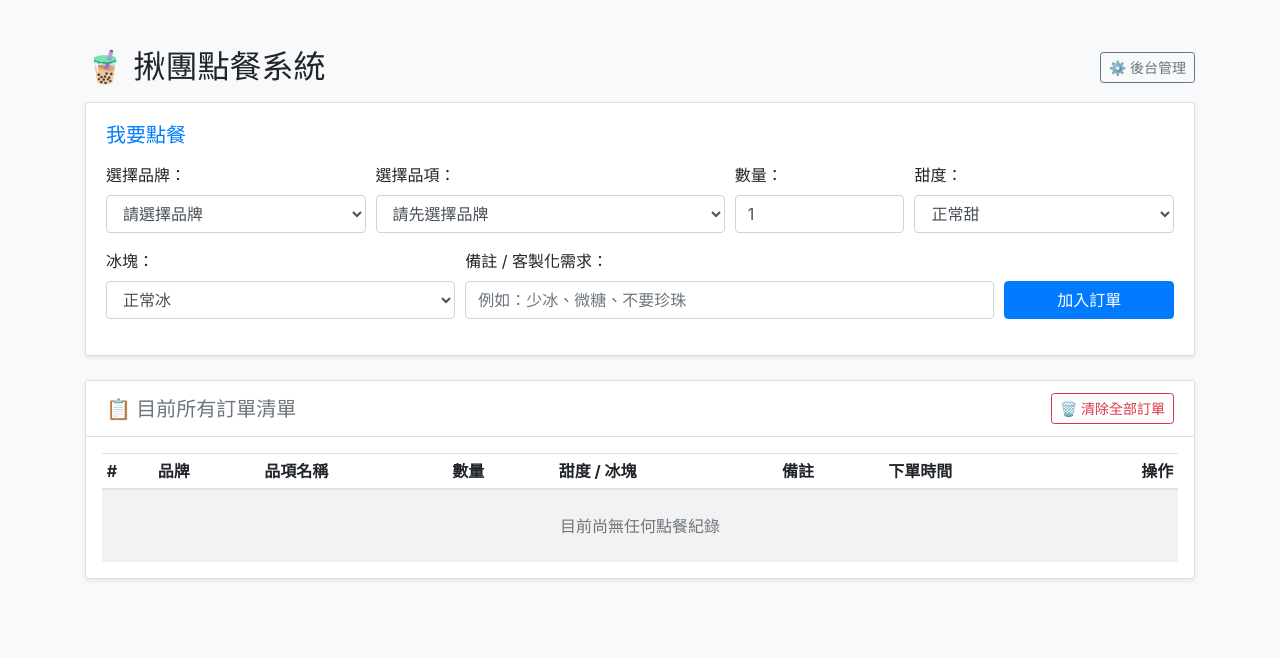
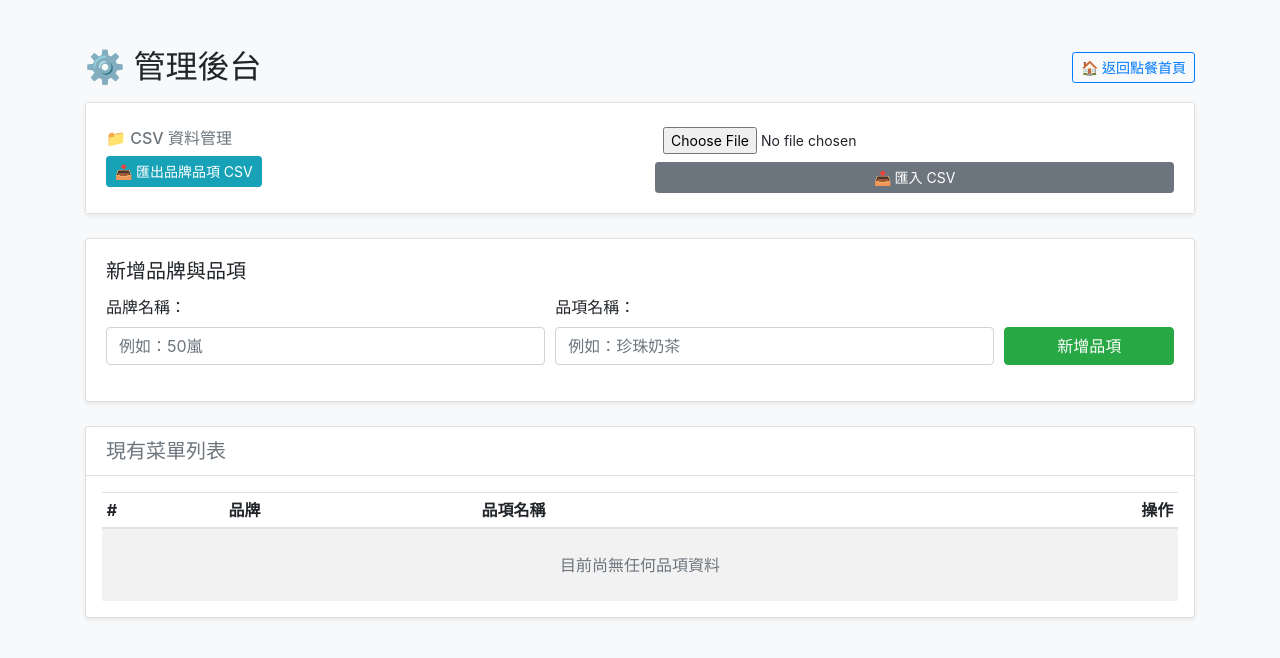
Before and after one commit to aesir6126-create/123456, a Flask app: page /admin in a window 1280 px wide. Shown: the top 658 px of the page. Run offline with Flask 3, Linux system fonts and the light colour scheme; data that the repository does not hold is empty.

Commit message:
Update admin.html

```diff
--- a/templates/admin.html
+++ b/templates/admin.html
@@ -3,10 +3,9 @@
 <head>
     <meta charset="UTF-8">
     <meta name="viewport" content="width=device-width, initial-scale=1.0">
-    <title>揪團點餐系統</title>
+    <title>品牌與品項管理後台</title>
     <link rel="stylesheet" href="https://cdn.jsdelivr.net/npm/bootstrap@4.6.2/dist/css/bootstrap.min.css">
     <style>
-        /* 針對行動裝置微調間距與表格文字大小 */
         @media (max-width: 768px) {
             body {
                 font-size: 14px;
@@ -24,129 +23,87 @@
 <body class="bg-light">
     <div class="container mt-3 mt-md-5 mb-5">
         <div class="d-flex justify-content-between align-items-center mb-3">
-            <h2 class="mb-0">🧋 揪團點餐系統</h2>
-            <a href="/admin" class="btn btn-outline-secondary btn-sm">⚙️ 後台管理</a>
+            <h2 class="mb-0">⚙️ 管理後台</h2>
+            <a href="/" class="btn btn-outline-primary btn-sm">🏠 返回點餐首頁</a>
         </div>
 
-        <!-- 點餐表單卡片 -->
+        <!-- CSV 匯入與匯出工具列 -->
         <div class="card shadow-sm mb-4">
-            <div class="card-body">
-                <h5 class="card-title text-primary mb-3">我要點餐</h5>
-                <form action="/add" method="POST">
-                    <div class="form-row">
-                        <!-- 選擇品牌 -->
-                        <div class="form-group col-12 col-md-3">
-                            <label for="brandSelect">選擇品牌：</label>
-                            <select id="brandSelect" class="form-control" onchange="filterItems()">
-                                <option value="" disabled selected>請選擇品牌</option>
-                                {% for brand in brands %}
-                                <option value="{{ brand }}">{{ brand }}</option>
-                                {% endfor %}
-                            </select>
+            <div class="card-body bg-white">
+                <div class="row align-items-center">
+                    <div class="col-12 col-md-6 mb-3 mb-md-0">
+                        <h6 class="text-secondary mb-2">📁 CSV 資料管理</h6>
+                        <a href="/admin/export" class="btn btn-info btn-sm">📥 匯出品牌品項 CSV</a>
                     </div>
-
-                        <!-- 選擇品項 -->
-                        <div class="form-group col-12 col-md-4">
-                            <label for="itemSelect">選擇品項：</label>
-                            <select id="itemSelect" name="item_id" class="form-control" required>
-                                <option value="" disabled selected>請先選擇品牌</option>
-                                {% for item in menu_items %}
-                                <option value="{{ item.id }}" data-brand="{{ item.brand }}">{{ item.name }}</option>
-                                {% endfor %}
-                            </select>
+                    <div class="col-12 col-md-6">
+                        <form action="/admin/import" method="POST" enctype="multipart/form-data">
+                            <div class="form-group mb-2">
+                                <input type="file" name="csv_file" accept=".csv" class="form-control-file form-control-sm" required>
                             </div>
-
-                        <!-- 數量 -->
-                        <div class="form-group col-6 col-md-2">
-                            <label for="qty">數量：</label>
-                            <input type="number" class="form-control" id="qty" name="qty" value="1" min="1" required>
+                            <button type="submit" class="btn btn-secondary btn-sm btn-block" onclick="return confirm('確定要匯入此 CSV 檔案嗎？（重複的品項將會被略過）');">📤 匯入 CSV</button>
+                        </form>
                     </div>
-
-                        <!-- 甜度 -->
-                        <div class="form-group col-6 col-md-3">
-                            <label for="sweetness">甜度：</label>
-                            <select class="form-control" id="sweetness" name="sweetness">
-                                <option value="正常甜">正常甜</option>
-                                <option value="少糖">少糖</option>
-                                <option value="半糖">半糖</option>
-                                <option value="微糖">微糖</option>
-                                <option value="無糖">無糖</option>
-                            </select>
+                </div>
             </div>
         </div>
 
+        <!-- 新增或修改表單 -->
+        <div class="card shadow-sm mb-4">
+            <div class="card-body">
+                <h5 class="card-title">{% if edit_item %}修改品項資料{% else %}新增品牌與品項{% endif %}</h5>
+                <form action="{% if edit_item %}/admin/update/{{ edit_item.id }}{% else %}/admin/add{% endif %}" method="POST">
                     <div class="form-row">
-                        <!-- 冰塊 -->
-                        <div class="form-group col-12 col-md-4">
-                            <label for="ice">冰塊：</label>
-                            <select class="form-control" id="ice" name="ice">
-                                <option value="正常冰">正常冰</option>
-                                <option value="少冰">少冰</option>
-                                <option value="微冰">微冰</option>
-                                <option value="去冰">去冰</option>
-                                <option value="熱飲">熱飲</option>
-                            </select>
+                        <div class="form-group col-12 col-md-5">
+                            <label for="brand">品牌名稱：</label>
+                            <input type="text" name="brand" id="brand" class="form-control" value="{% if edit_item %}{{ edit_item.brand }}{% endif %}" placeholder="例如：50嵐" required>
                         </div>
-
-                        <!-- 備註欄位 -->
-                        <div class="form-group col-12 col-md-6">
-                            <label for="note">備註 / 客製化需求：</label>
-                            <input type="text" class="form-control" id="note" name="note" placeholder="例如：少冰、微糖、不要珍珠">
+                        <div class="form-group col-12 col-md-5">
+                            <label for="name">品項名稱：</label>
+                            <input type="text" name="name" id="name" class="form-control" value="{% if edit_item %}{{ edit_item.name }}{% endif %}" placeholder="例如：珍珠奶茶" required>
                         </div>
-
-                        <!-- 送出按鈕 -->
                         <div class="form-group col-12 col-md-2 d-flex align-items-end">
-                            <button type="submit" class="btn btn-primary btn-block">加入訂單</button>
+                            <button type="submit" class="btn btn-success btn-block">{% if edit_item %}確認修改{% else %}新增品項{% endif %}</button>
                         </div>
                     </div>
+                    {% if edit_item %}
+                    <a href="/admin" class="btn btn-secondary btn-sm mt-2">取消編輯</a>
+                    {% endif %}
                 </form>
             </div>
         </div>
 
-        <!-- 目前所有訂單列表 -->
+        <!-- 現有品項清單列表 -->
         <div class="card shadow-sm">
-            <div class="card-header d-flex justify-content-between align-items-center bg-white flex-wrap">
-                <h5 class="mb-2 mb-md-0 text-secondary">📋 目前所有訂單清單</h5>
-                <!-- 清除全部訂單按鈕 -->
-                <form action="/clear" method="POST" class="d-inline" onsubmit="return confirm('確定要清除所有訂單紀錄嗎？');">
-                    <button type="submit" class="btn btn-outline-danger btn-sm">🗑️ 清除全部訂單</button>
-                </form>
+            <div class="card-header bg-white">
+                <h5 class="mb-0 text-secondary">現有菜單列表</h5>
             </div>
             <div class="card-body p-0 p-md-3">
                 <div class="table-responsive">
-                    <table class="table table-striped table-sm mb-0 text-nowrap">
+                    <table class="table table-striped table-sm mb-0">
                         <thead>
                             <tr>
                                 <th>#</th>
                                 <th>品牌</th>
                                 <th>品項名稱</th>
-                                <th>數量</th>
-                                <th>甜度 / 冰塊</th>
-                                <th>備註</th>
-                                <th>下單時間</th>
                                 <th class="text-right">操作</th>
                             </tr>
                         </thead>
                         <tbody>
-                            {% for order in orders %}
+                            {% for item in items %}
                             <tr>
                                 <td>{{ loop.index }}</td>
-                                <td>{{ order.brand }}</td>
-                                <td>{{ order.item_name }}</td>
-                                <td>{{ order.qty }}</td>
-                                <td>{{ order.sweetness }} / {{ order.ice }}</td>
-                                <td>{{ order.note if order.note else '-' }}</td>
-                                <td>{{ order.created_at.strftime('%Y-%m-%d %H:%M:%S') if order.created_at else '-' }}</td>
+                                <td>{{ item.brand }}</td>
+                                <td>{{ item.name }}</td>
                                 <td class="text-right">
-                                    <!-- 單筆刪除訂單 -->
-                                    <form action="/delete/{{ order.id }}" method="POST" class="d-inline" onsubmit="return confirm('確定要刪除這筆訂單嗎？');">
+                                    <a href="/admin?edit_id={{ item.id }}" class="btn btn-warning btn-sm py-0 px-2" style="font-size: 12px;">修改</a>
+                                    <form action="/admin/delete/{{ item.id }}" method="POST" class="d-inline" onsubmit="return confirm('確定要刪除這個品項嗎？');">
                                         <button type="submit" class="btn btn-danger btn-sm py-0 px-2" style="font-size: 12px;">刪除</button>
                                     </form>
                                 </td>
                             </tr>
                             {% else %}
                             <tr>
-                                <td colspan="8" class="text-center text-muted py-4">目前尚無任何點餐紀錄</td>
+                                <td colspan="4" class="text-center text-muted py-4">目前尚無任何品項資料</td>
                             </tr>
                             {% endfor %}
                         </tbody>
@@ -155,31 +112,5 @@
             </div>
         </div>
     </div>
-
-    <!-- 品牌與品項動態連動 JavaScript -->
-    <script>
-        function filterItems() {
-            const selectedBrand = document.getElementById('brandSelect').value;
-            const itemSelect = document.getElementById('itemSelect');
-            const options = itemSelect.options;
-
-            let firstVisible = true;
-            for (let i = 0; i < options.length; i++) {
-                const opt = options[i];
-                if (opt.value === "") continue;
-
-                const itemBrand = opt.getAttribute('data-brand');
-                if (itemBrand === selectedBrand) {
-                    opt.style.display = "";
-                    if (firstVisible) {
-                        itemSelect.value = opt.value;
-                        firstVisible = false;
-                    }
-                } else {
-                    opt.style.display = "none";
-                }
-            }
-        }
-    </script>
 </body>
 </html>
```
Lines whose indentation alone changed are shown as unchanged.
